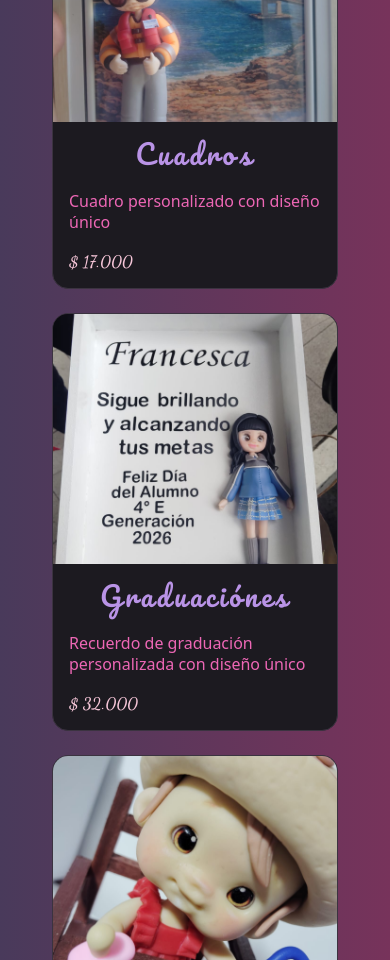
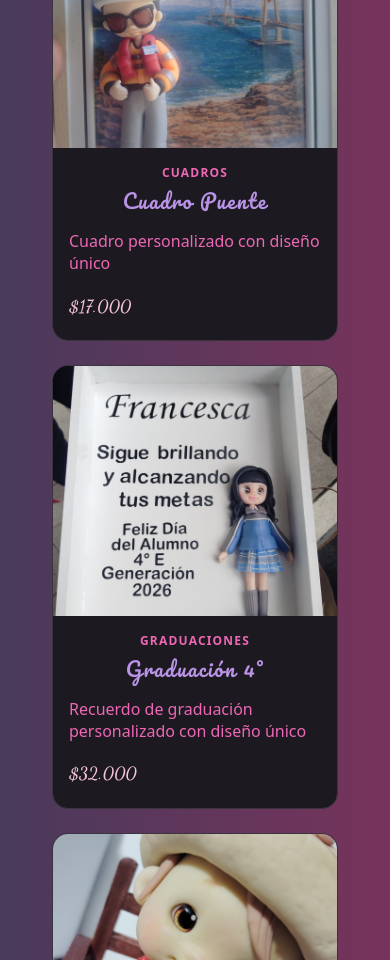
Before and after one commit to rsiolquen/kuyen-ecommerce, a React (Vite) app: page / in a window 390 px wide. Shown: the part 1040-2000 px from the top of the page. Built offline with nearby package versions, Linux system fonts and the light colour scheme.

Commit message:
fix: ajustar estilos responsive y corregir textos

```diff
--- a/src/components/Footer/Footer.css
+++ b/src/components/Footer/Footer.css
@@ -122,3 +122,23 @@
         text-align: center;
     }
 }
+/* Ajuste para móviles pequeños */
+@media (max-width: 360px) {
+    .footer-container {
+        width: 100%;
+        padding: 24px 16px;
+    }
+
+    .footer-socials {
+        gap: 12px;
+    }
+
+    .footer-socials a {
+        font-size: 2.5rem;
+    }
+
+    .footer-slogan {
+        font-size: 1.2rem;
+        letter-spacing: 0.04em;
+    }
+}
--- a/src/components/Header/Header.css
+++ b/src/components/Header/Header.css
@@ -4,7 +4,7 @@
 
 .site-header-brand {
   display: grid;
-  grid-template-columns: 200px 500px 200px;
+  grid-template-columns: minmax(100px, 200px) minmax(0, 500px) minmax(0, 200px);
   align-items: center;
   justify-content: center;
   gap: 24px;
--- a/src/components/ProductCard/ProductCard.css
+++ b/src/components/ProductCard/ProductCard.css
@@ -5,9 +5,13 @@
   border-radius: 16px;
   overflow: hidden;
   background-color: var(--color-surface);
+
   display: flex;
   flex-direction: column;
-  transition: transform 0.2s ease, border-color 0.2s ease;
+
+  transition:
+    transform 0.2s ease,
+    border-color 0.2s ease;
 }
 
 .product-card:hover {
@@ -23,35 +27,60 @@
 
 .product-card-body {
   padding: 16px;
+
   display: flex;
   flex-direction: column;
   flex: 1;
 }
 
+/* Categoría */
+.product-category {
+  margin-bottom: 8px;
+
+  font-family: var(--font-body);
+  font-size: 0.75rem;
+  font-weight: 600;
+
+  text-transform: uppercase;
+  letter-spacing: 0.1em;
+  text-align: center;
+
+  color: var(--color-secondary);
+}
+
+/* Nombre del producto */
 .product-card-body h2 {
-  margin: 0 0 14px;
+  margin: 0 0 12px;
+
   font-family: var(--font-logo);
-  font-size: 1.7rem;
+  font-size: 1.25rem;
   font-weight: 400;
   line-height: 1.2;
+
+  text-align: center;
+  letter-spacing: 0.08em;
+
   color: var(--color-primary);
-  text-align: center;
-  letter-spacing: 0.12em;
 }
 
+/* Descripción */
 .product-card-body p {
   margin: 6px 0;
+
+  font-family: var(--font-body);
   line-height: 1.35;
+
   color: var(--color-secondary);
-  font-family: var(--font-body);
 }
 
-.product-card-body a {
+/* Precio */
+.product-card-body .product-price {
   margin-top: auto;
-  padding-top: 12px;
+  padding-top: 14px;
+
+  font-family: var(--font-script);
+  font-size: 1.1rem;
+  font-weight: 600;
+
   color: var(--color-pink-soft);
-  font-family: var(--font-script);
-  font-size: 1.05rem;
-  font-weight: 600;
-  text-decoration: none;
 }
--- a/src/components/ProductCard/ProductCard.tsx
+++ b/src/components/ProductCard/ProductCard.tsx
@@ -7,11 +7,24 @@ interface ProductCardProps {
 function ProductCard({product}: ProductCardProps){
     return (
      <article className="product-card">
-            <img className="product-card-image" src={product.image} alt={product.name}/>
+      <img className="product-card-image"
+        src={product.image}
+        alt={product.name}
+      />
+
       <div className="product-card-body">
+        <span className="product-category">
+          {product.category}
+        </span>
+
         <h2>{product.name}</h2>
+
         <p>{product.description}</p>
-                <a className="product-price">{product.priceFrom && "Desde "} $ {product.price.toLocaleString("es-CL")}</a>
+
+        <p className="product-price">
+          {product.priceFrom && "Desde "}
+          ${product.price.toLocaleString("es-CL")}
+        </p>
       </div>
     </article>
     );
--- a/src/components/ProductList/ProductList.css
+++ b/src/components/ProductList/ProductList.css
@@ -17,7 +17,7 @@
 
 .product-grid {
   display: grid;
-  grid-template-columns: repeat(auto-fill, minmax(240px, 1fr));
+  grid-template-columns: repeat(auto-fill, minmax(min(240px, 100%), 1fr));
   gap: 24px;
 }
 
--- a/src/data/products.ts
+++ b/src/data/products.ts
@@ -20,39 +20,39 @@ export interface Product {
 export const products: Product[] = [
   {
     id: 1,
-    name: "Llaveros",
+    name: "Día del profesor",
     description: "Llavero personalizado con diseño único",
     price: 7000,
-    category: "Llavero",
+    category: "Llaveros",
     image: llaveroImg,
   },
   {
     id: 2,
-    name: "Cuadros",
+    name: "Cuadro Puente",
     description: "Cuadro personalizado con diseño único",
     price: 17000,
-    category: "Cuadro",
+    category: "Cuadros",
     image: cuadropImg,
   },
   {
     id: 3,
-    name: "Graduaciónes",
-    description: "Recuerdo de graduación personalizada con diseño único",
+    name: "Graduación 4°",
+    description: "Recuerdo de graduación personalizado con diseño único",
     price: 32000,
-    category: "Graduación",
+    category: "Graduaciones",
     image: graduacionImg,
   },
   {
     id: 4,
-    name: "Baby Shower",
-    description: "Recuerdo de Baby Shower personalizada con diseño único",
+    name: "Baby Silla",
+    description: "Recuerdo de Baby Shower personalizado con diseño único",
     price: 40000,
     category: "Baby Shower",
     image: babyShowerImg,
   },
   {
     id: 5,
-    name: "Matrimonios",
+    name: "Unicornio y trequin",
     description: "Recuerdo de matrimonio personalizado con diseño único",
     price: 35000,
     priceFrom: true,
@@ -61,7 +61,7 @@ export const products: Product[] = [
   },
   {
     id: 6,
-    name: "Navidad",
+    name: "Santa Claus",
     description: "Adorno de Navidad con diseño único",
     price: 5000,
     category: "Navidad",
@@ -69,20 +69,20 @@ export const products: Product[] = [
   },
   {
     id: 7,
-    name: "Recuerdos",
-    description: "Recuerdos personalizados con diseño único",
+    name: "Regalo de cumpleaños",
+    description: "Recuerdo personalizado con diseño único",
     price: 20000,
     priceFrom: true,
     category: "Recuerdos",
     image: personalizadoImg,
   },
   {
-    id: 9,
-    name: "Talleres",
-    description: "Taller guiados para la creación de recuerdos unicos",
+    id: 8,
+    name: "Taller de manualidades",
+    description: "Taller guiado para la creación de recuerdos únicos",
     price: 35000,
     priceFrom: true,
-    category: "Taller",
+    category: "Talleres",
     image: tallerImg,
   },
 ];
```
Lines whose indentation alone changed are shown as unchanged.
